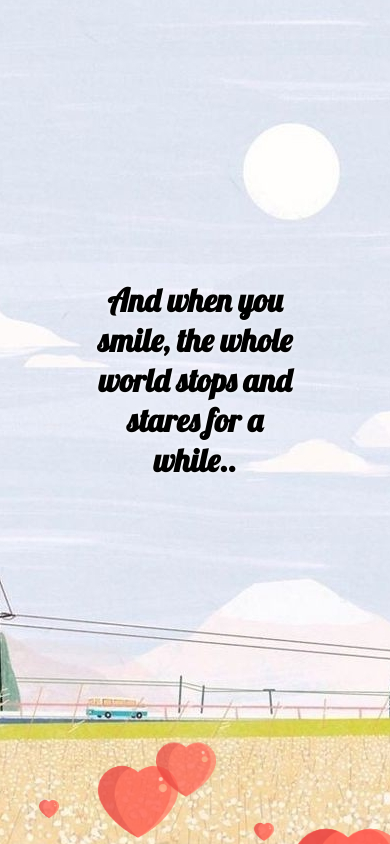
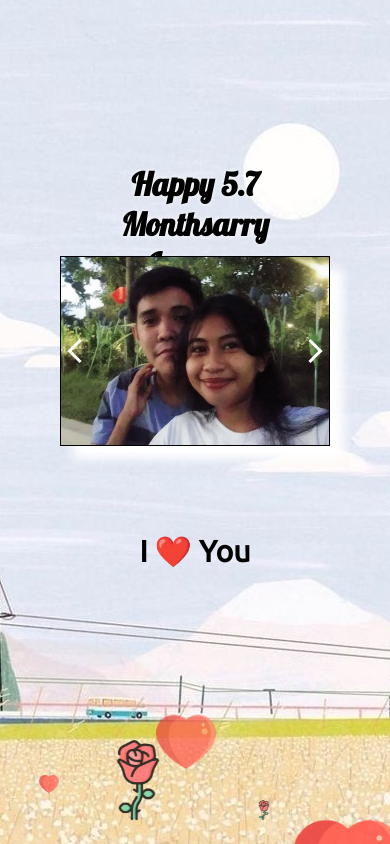
Before and after one commit to Laverna-101/Laverna-101.github.io, a plain HTML site: page index.html in a window 390 px wide. Drawn offline with Linux system fonts and the light colour scheme.

Commit message:
update for 16

```diff
--- a/index.html
+++ b/index.html
@@ -6,11 +6,33 @@
     <meta name="viewport" content="width=device-width, initial-scale=1.0">
     <link rel="stylesheet" href="style.css">
     <link href="https://fonts.googleapis.com/css2?family=Lobster&display=swap" rel="stylesheet">
+    <link href="https://fonts.googleapis.com/css2?family=Ubuntu&display=swap" rel="stylesheet">
     <link rel="icon" href="pictures/heart1.png">
     <title>Daily Quotes for you</title>
 </head>
 <body>
     <h1 id="quote"></h1>
+    <div class="carousel-wrapper">
+        <span id="item-1"></span>
+        <span id="item-2"></span>
+        <span id="item-3"></span>
+        <div class="carousel-item item-1">
+          <a href="#item-3" class="arrow-prev arrow"></a>
+          <a href="#item-2" class="arrow-next arrow"></a>
+        </div>
+
+        <div class="carousel-item item-2">
+          <a href="#item-1" class="arrow-prev arrow"></a>
+          <a href="#item-3" class="arrow-next arrow"></a>
+        </div>
+
+        <div class="carousel-item item-3">
+          <a href="#item-2" class="arrow-prev arrow"></a>
+          <a href="#item-1" class="arrow-next arrow"></a>
+        </div>
+
+      </div>
+      <div class="message"> <h2> I ❤️ You</h2></div>
     <div class="main-area">
         <div class="circles">
             <div></div>
--- a/main.js
+++ b/main.js
@@ -1,11 +1,12 @@
 
 let quote = document.querySelector("#quote");
+let message = document.querySelector(".message");
 const date = new Date();
 let days = date.getDate();
 let hours = date.getHours();
 let month = date.getMonth();
 let iPic = Math.floor(Math.random() * 4);
-
+let carousel = document.querySelector(".carousel-wrapper");
 quoteGenerator();
 
 function quoteGenerator(){
@@ -61,8 +62,12 @@ function quoteGenerator(){
     ];
 
 
-    if(days == 16){
-        quote.innerHTML = "Happy Monthsarry Langga";
+    if(days == 15){
+        quote.innerHTML = "Happy 5.7 Monthsarry Langga";
+        quote.style.transform = "translate" + "(" + -50 + "%" + "," +  -180 + "%" + ")";
+        carousel.style.display = "block";
+        message.style.display = "block";
+        dayAndNightBackground(iPic);
     }
     else if(month == 2-1 && days == 14){
 
--- a/style.css
+++ b/style.css
@@ -23,6 +23,89 @@ body {
         text-shadow: 0px 0px 5px white;
     }
 
+    .carousel-wrapper {
+        height: 190px;
+        position: relative;
+        width: 270px;
+        display: none;
+        margin: 16rem auto 0;
+        border: 1px solid black;
+        box-shadow: 13px 13px 10px white;
+
+      }
+
+      .carousel-item {
+        position: absolute;
+        top: 0;
+        bottom: 0;
+        left: 0;
+        right: 0;
+        padding: 25px 50px;
+        opacity: 0;
+        transition: all 0.5s ease-in-out;
+      }
+      .arrow{
+        border: solid white;
+        border-width: 0 3px 3px 0;
+        display: inline-block;
+        padding: 7px;
+      }
+      .arrow-prev {
+        left: 10px;
+        position: absolute;
+        top: 50%;
+        transform: translateY(-50%) rotate(135deg);
+
+      }
+      .arrow-next {
+        right: 10px;
+        position: absolute;
+        top: 50%;
+        transform: translateY(-50%) rotate(-45deg);
+      }
+
+      [id^= "item"] {
+        display: none;
+      }
+      .item-1 {
+        z-index: 2;
+        opacity: 1;
+        background: url('pictures/img1.jpg') center;
+        background-size: cover;
+      }
+      .item-2 {
+        background: url('pictures/img2.jpg') center;
+        background-size: cover;
+      }
+      .item-3 {
+        background: url('pictures/img3.jpg') center;
+        background-size: cover;
+      }
+
+      *:target ~ .item-1{
+        opacity: 0;
+      }
+      #item-1:target ~ .item-1 {
+        opacity: 1;
+
+      }
+      #item-2:target ~ .item-2, #item-3:target ~ .item-3 {
+        z-index: 3;
+        opacity: 1;
+      }
+
+      .message {
+          display: none;
+          width: 10rem;
+          height: 50px;
+          margin: 5.5rem auto 0;
+        }
+        .message h2 {
+            font-size: 30px;
+            font-family: 'Ubuntu', sans-serif;
+            text-align: center;
+
+    }
     .circles {
         position: absolute;
         top: 0;
@@ -32,8 +115,8 @@ body {
         overflow: hidden;
     }
 
+
     @keyframes animate {
-
         0% {
             opacity: 1;
             transform: translateY(0);
@@ -41,7 +124,7 @@ body {
 
         100% {
             opacity: 0;
-            transform: translateY(-700px);
+            transform: translateY(-800px);
 
         }
 
@@ -64,6 +147,9 @@ body {
         width: 80px;
         height: 80px;
         animation-delay: 0s;
+        background: url("pictures/flower1.png") center fixed no-repeat;
+        background-size: contain;
+
     }
     .circles div:nth-child(2){
         left: 10%;
@@ -92,6 +178,8 @@ body {
         width: 20px;
         height: 20px;
         animation-delay: 0s;
+        background: url("pictures/flower1.png") center fixed no-repeat;
+        background-size: contain;
     }
     .circles div:nth-child(6){
         left: 75%;
@@ -120,4 +208,5 @@ body {
         animation-duration: 35s;
     }
 
+
 }
```
Also changed, not shown: pictures/flower1.png (added), pictures/img1.jpg (added), pictures/img2.jpg (added), pictures/img3.jpg (added), pictures/night0.jpg (deleted), pictures/night1.jpg (deleted), pictures/night2.jpg (deleted).
